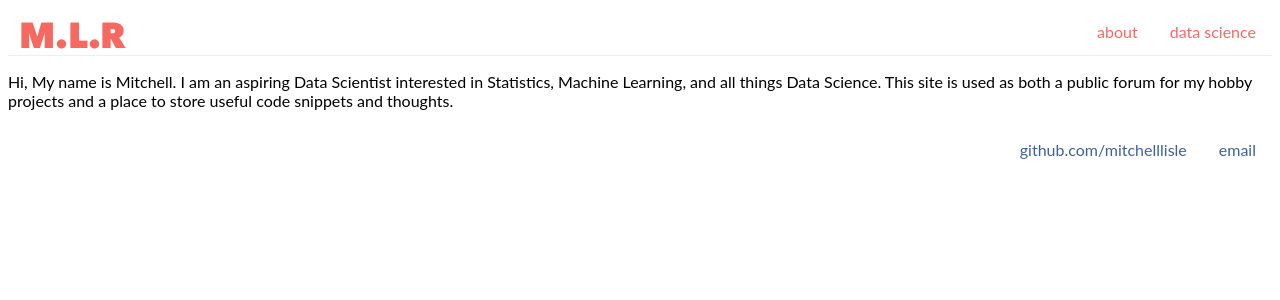
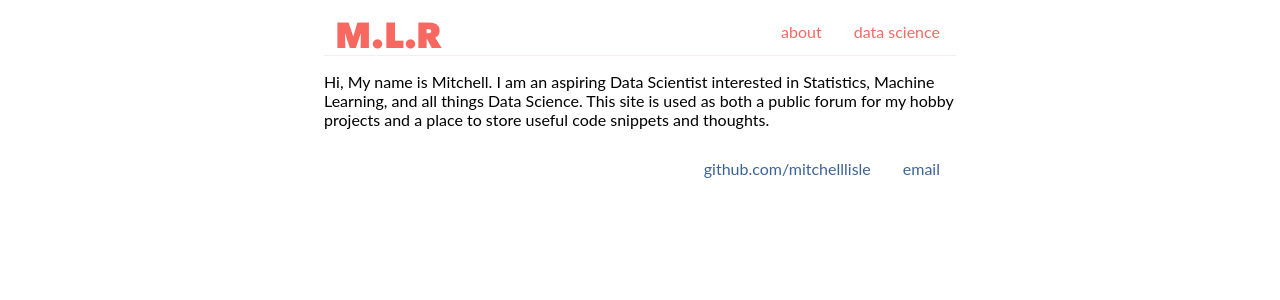
Before and after one commit to mitchelllisle/mlr_website, a Jekyll site: the page built from index.html, in a window 1280 px wide. Shown: the top 300 px of the page. Built offline with Jekyll 4.4.1, drawn with Linux system fonts in a browser that asks for light colours.

Commit message:
Update main.css

```diff
--- a/css/main.css
+++ b/css/main.css
@@ -4,7 +4,7 @@ html {
  font-family: 'Lato';
 }
 
-.wrapper {
+#wrapper {
   margin-left: 25%;
   margin-right: 25%;
   width: 50%;
```
